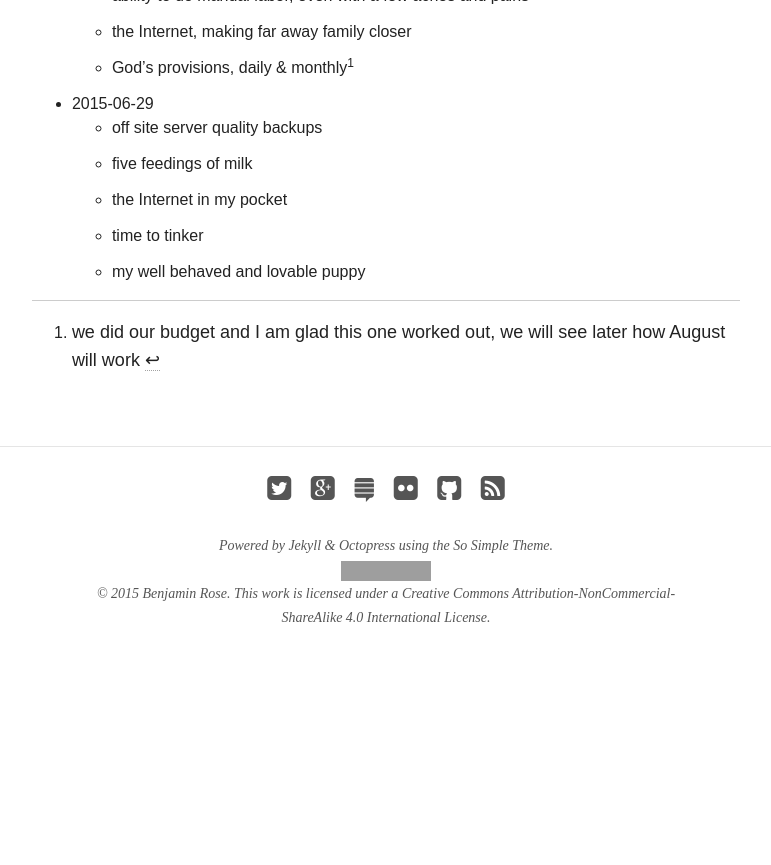
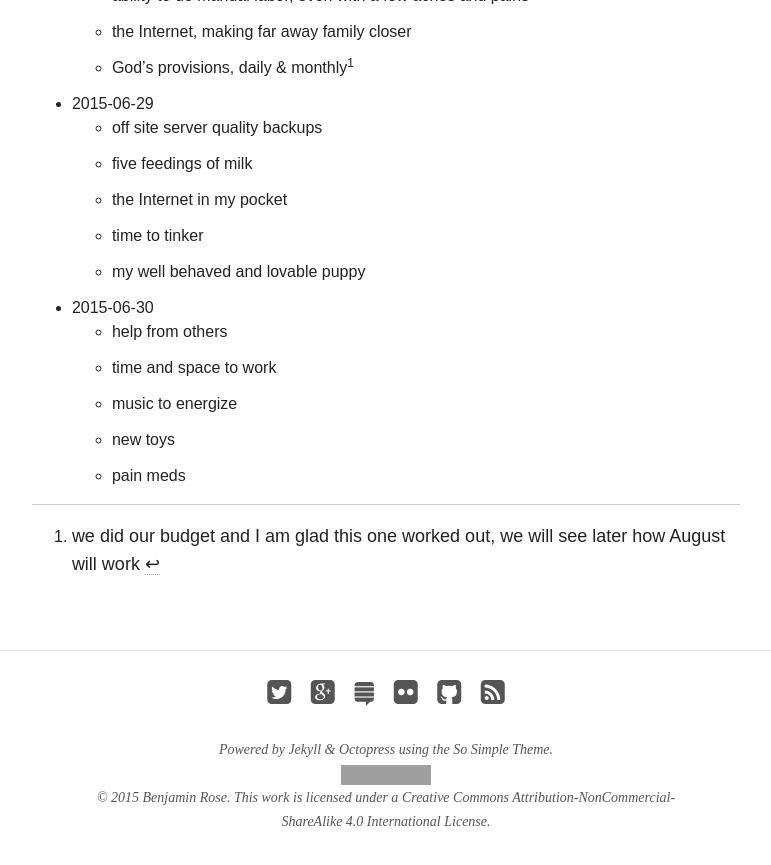
Before and after one commit to benjaminrose/website-source, a Jekyll site: the page built from thanks/index.md, in a window 1280 px wide and 900 px high, scrolled down 722 px. Shown: the top 865 px of the window, without its empty margins (254-1025 px from the left). Built offline with Jekyll 4.4.1, drawn with Linux system fonts in a browser that asks for light colours; nearby versions of some CDN libraries; before the commit the page ends 1418 px from its top, so only the background shows below that; grey boxes are pictures that could not be loaded.

Commit message:
added thanks for tuesday

```diff
--- a/thanks/index.md
+++ b/thanks/index.md
@@ -20,6 +20,12 @@ My wife, then girlfriend, encouraged me to do this back in 2011. I did it for th
     - the Internet in my pocket
     - time to tinker
     - my well behaved and lovable puppy
+* 2015-06-30
+    - help from others
+    - time and space to work
+    - music to energize
+    - new toys
+    - pain meds
 
 ---------
 
```
